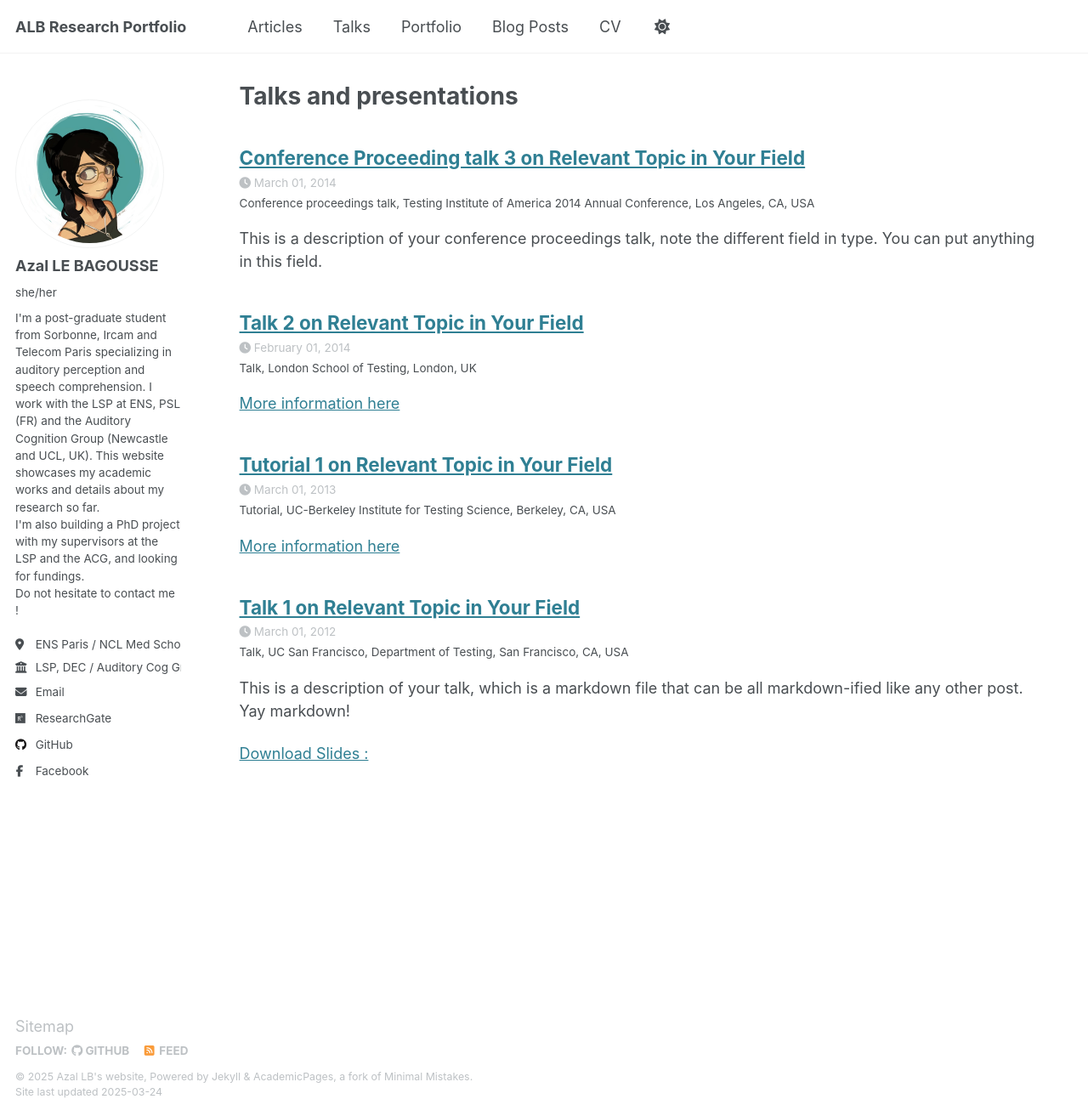
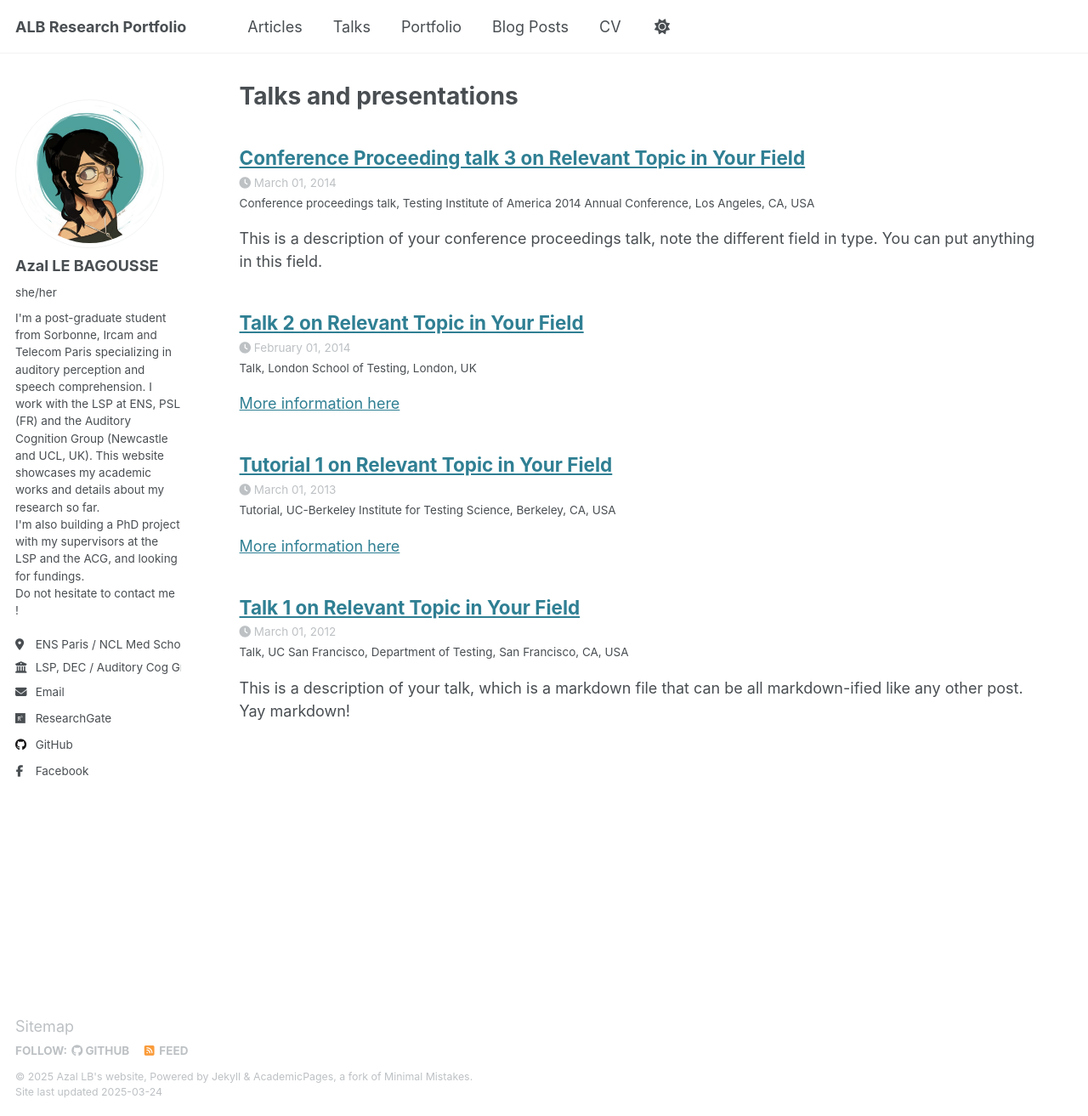
Before and after one commit to azallb/azallb.github.io, a Jekyll site: the page built from _pages/talks.html, in a window 1280 px wide and 1313 px high. Shown: the whole window at 85% size. Built offline with Jekyll 4.4.1, drawn with Linux system fonts in a browser that asks for light colours.

Commit message:
quick modif code talk

```diff
--- a/_includes/archive-single-talk.html
+++ b/_includes/archive-single-talk.html
@@ -38,6 +38,5 @@
     {% if post.date %}<p class="page__meta"><i class="fa fa-clock" aria-hidden="true"></i> {{ post.date | date: '%B %d, %Y' }}</p>{% endif %}
     {% if post.venue %}<p class="archive__item-excerpt" itemprop="description">{{post.type}}, {{ post.venue }},  {{post.location}} {% endif %}
     {% if post.excerpt %}<p class="archive__item-excerpt" itemprop="description">{{ post.excerpt | markdownify }}</p>{% endif %}
-    {% if post.slidesurl %}<p><a href="{{ post.slidesurl }}">Download Slides : </a></p>{% endif %}
   </article>
 </div>
```
